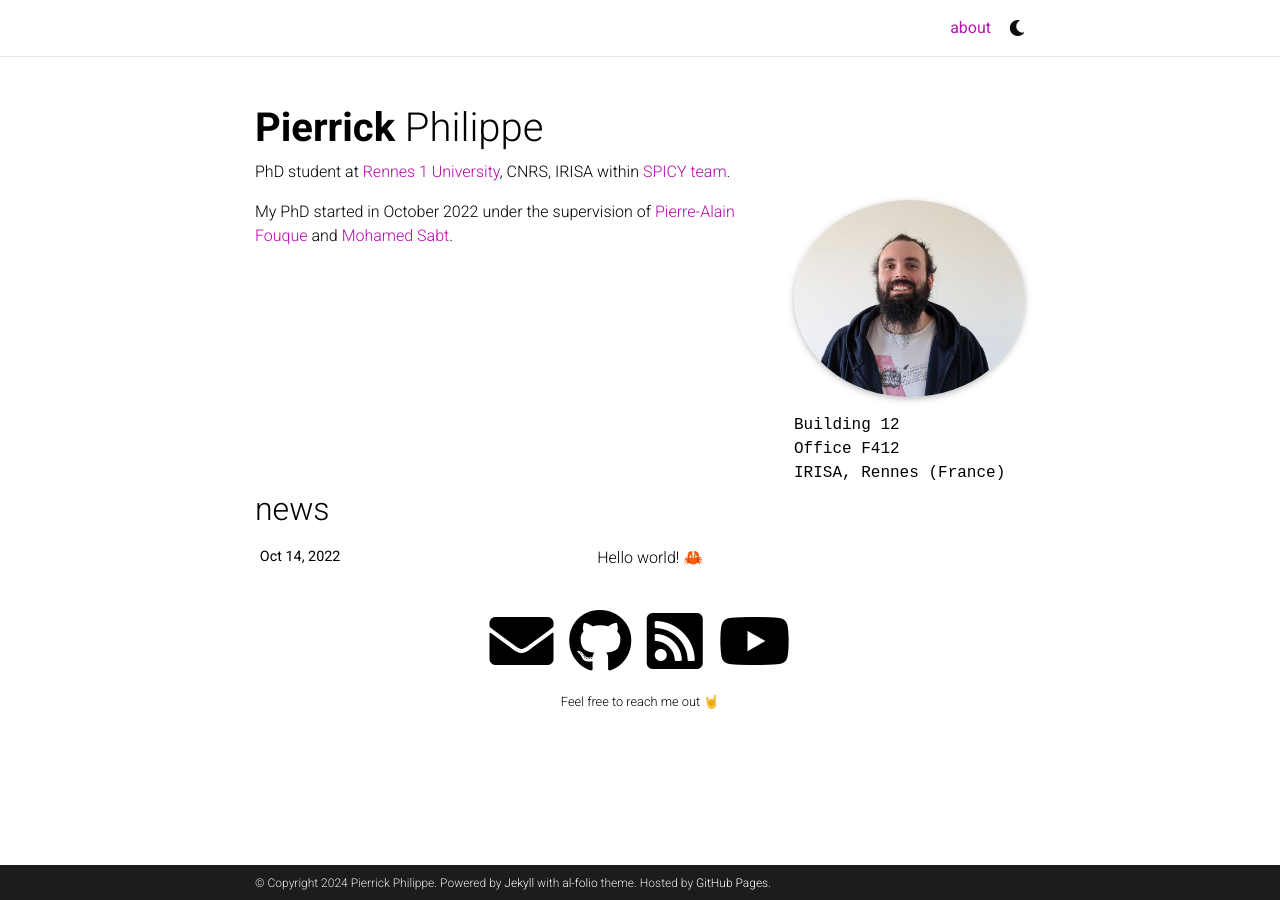
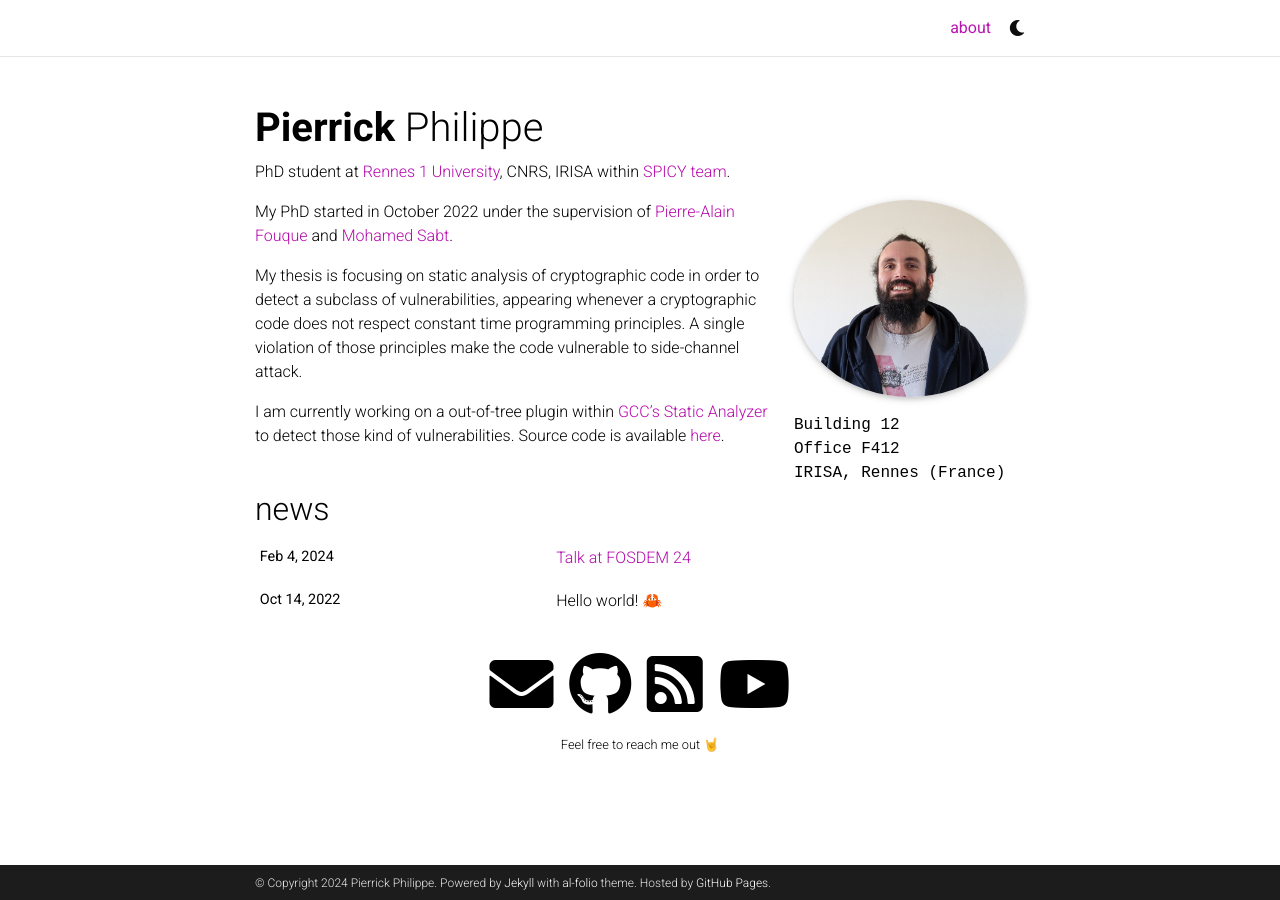
Before and after one commit to ricked-twice/ricked-twice.github.io, a Jekyll site: the page built from _pages/about.md, in a window 1280 px wide. Built offline with Jekyll 4.4.1, drawn with Linux system fonts in a browser that asks for light colours; full-size pictures stand in for the smaller copies a plugin makes; emoji names are drawn with the system emoji font; comment, search, counter and statistics services are not loaded; a style sheet for code colours, icons or effects is not loaded.

Commit message:
Added some info on homepage and a news regarding FOSDEM 24

```diff
--- a/_pages/about.md
+++ b/_pages/about.md
@@ -19,3 +19,9 @@ social: true  # includes social icons at the bottom of the page
 ---
 
 My PhD started in October 2022 under the supervision of [Pierre-Alain Fouque](https://www.di.ens.fr/~fouque/) and [Mohamed Sabt](https://people.irisa.fr/Mohamed.Sabt/).
+
+My thesis is focusing on static analysis of cryptographic code in order to detect a subclass of vulnerabilities, appearing whenever a cryptographic code does not respect constant time programming principles.
+A single violation of those principles make the code vulnerable to side-channel attack.
+
+I am currently working on a out-of-tree plugin within [GCC's Static Analyzer](https://gcc.gnu.org/onlinedocs/gcc/Static-Analyzer-Options.html#index-fanalyzer) to detect those kind of vulnerabilities.
+Source code is available [here](https://gitlab.inria.fr/pphilipp/gcc-plugin-ct).
```
Also changed, not shown: _news/fosdem_24.md (added, +10 -0 lines).
